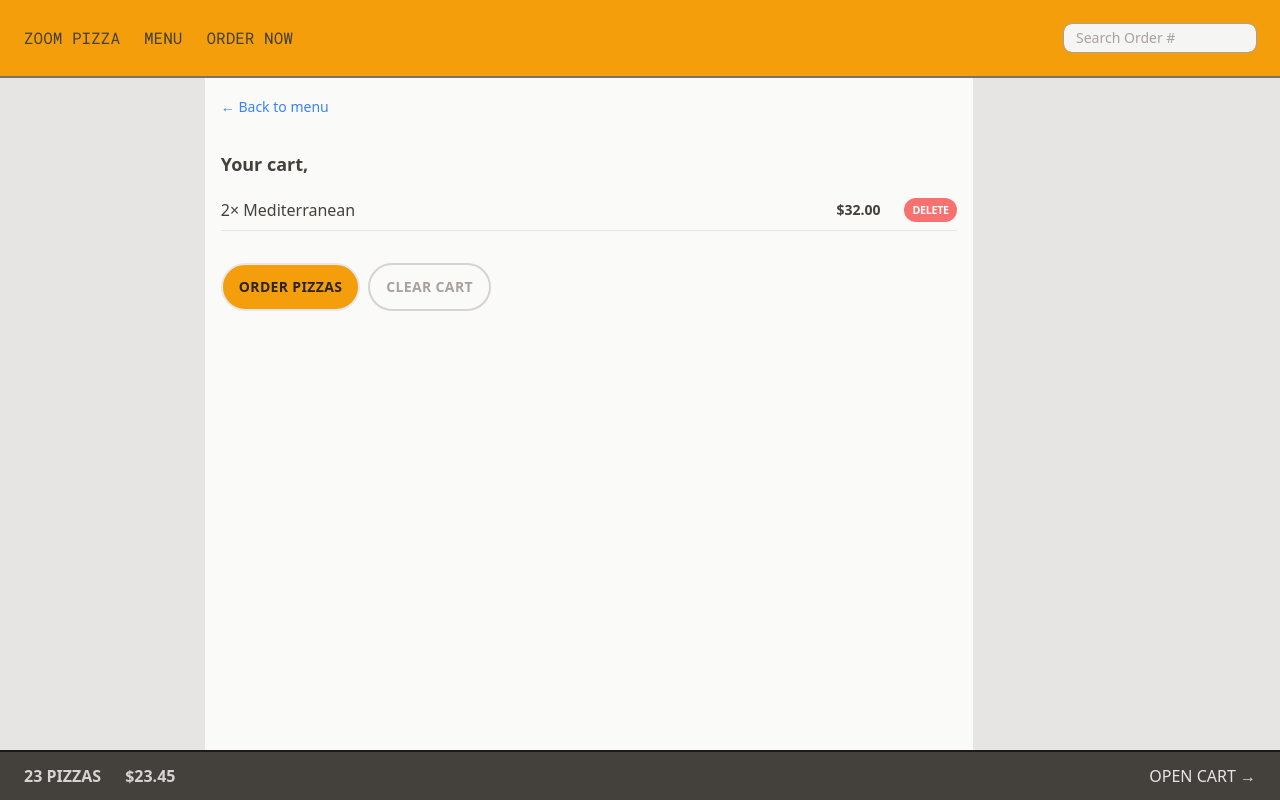
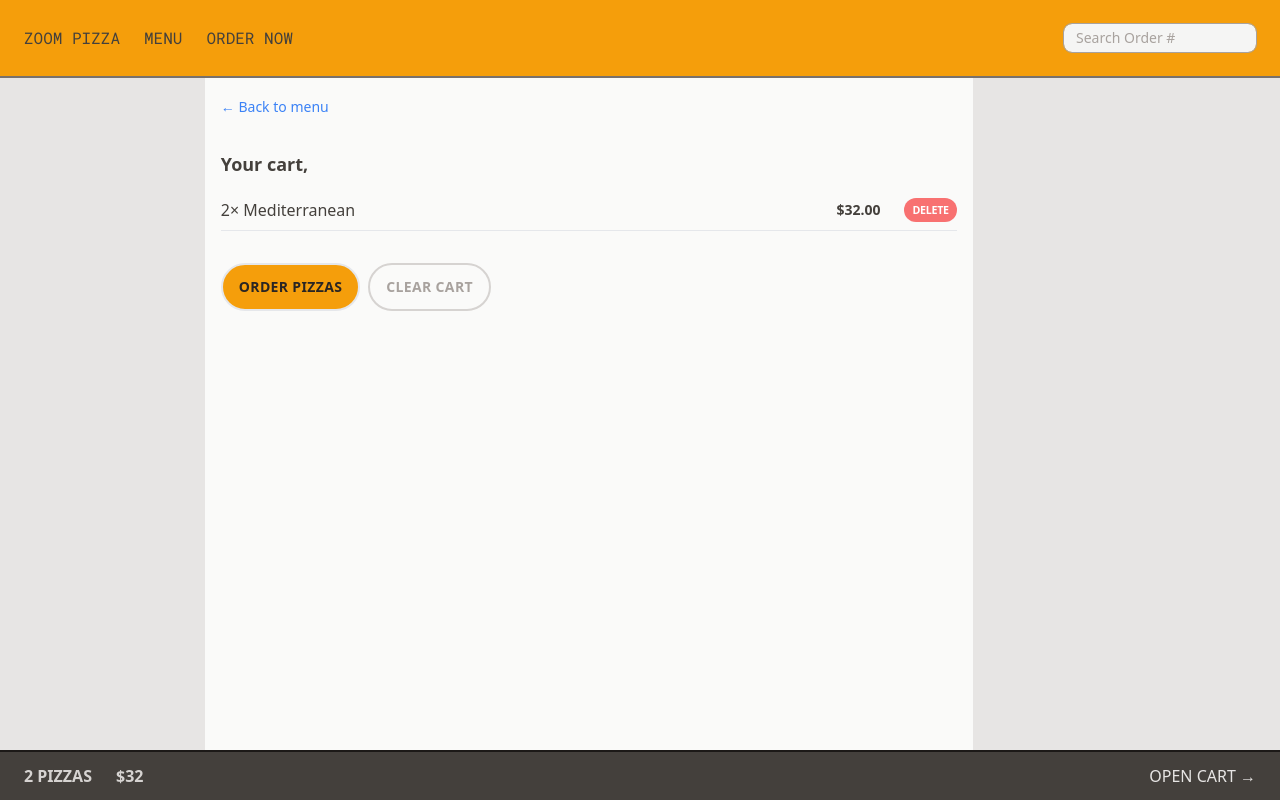
Before and after one commit to p-kordana/project-one, a React (Vite) app: page /cart in a window 1280 px wide. Built offline with nearby package versions, Linux system fonts and the light colour scheme.

Commit message:
implement cart overview

```diff
--- a/src/features/cart/CartOverview.jsx
+++ b/src/features/cart/CartOverview.jsx
@@ -1,11 +1,16 @@
 import { Link } from "react-router-dom";
+import { getCartPrice, getNumItems } from "./cartSlice";
+import { useSelector } from "react-redux";
 
 function CartOverview() {
+  const numItems = useSelector(getNumItems);
+  const totPrice = useSelector(getCartPrice);
+
   return (
     <div className="flex items-center justify-between border-t-2 border-stone-900 bg-stone-700 p-3 text-sm uppercase text-stone-200 sm:px-6 md:text-base">
       <p className="space-x-4 font-semibold text-stone-300 sm:space-x-6">
-        <span>23 pizzas</span>
-        <span>$23.45</span>
+        <span>{numItems} pizzas</span>
+        <span>${totPrice}</span>
       </p>
       <Link to="/cart">Open cart &rarr;</Link>
     </div>
--- a/src/features/cart/cartSlice.js
+++ b/src/features/cart/cartSlice.js
@@ -49,3 +49,9 @@ export const { addItem, removeItem, updateQuantity, emptyCart } =
   cartSlice.actions;
 
 export default cartSlice.reducer;
+
+export const getNumItems = (state) =>
+  state.cart.items.reduce((a, c) => a + c.quantity, 0);
+
+export const getCartPrice = (state) =>
+  state.cart.items.reduce((a, c) => a + c.totalPrice, 0);
```
